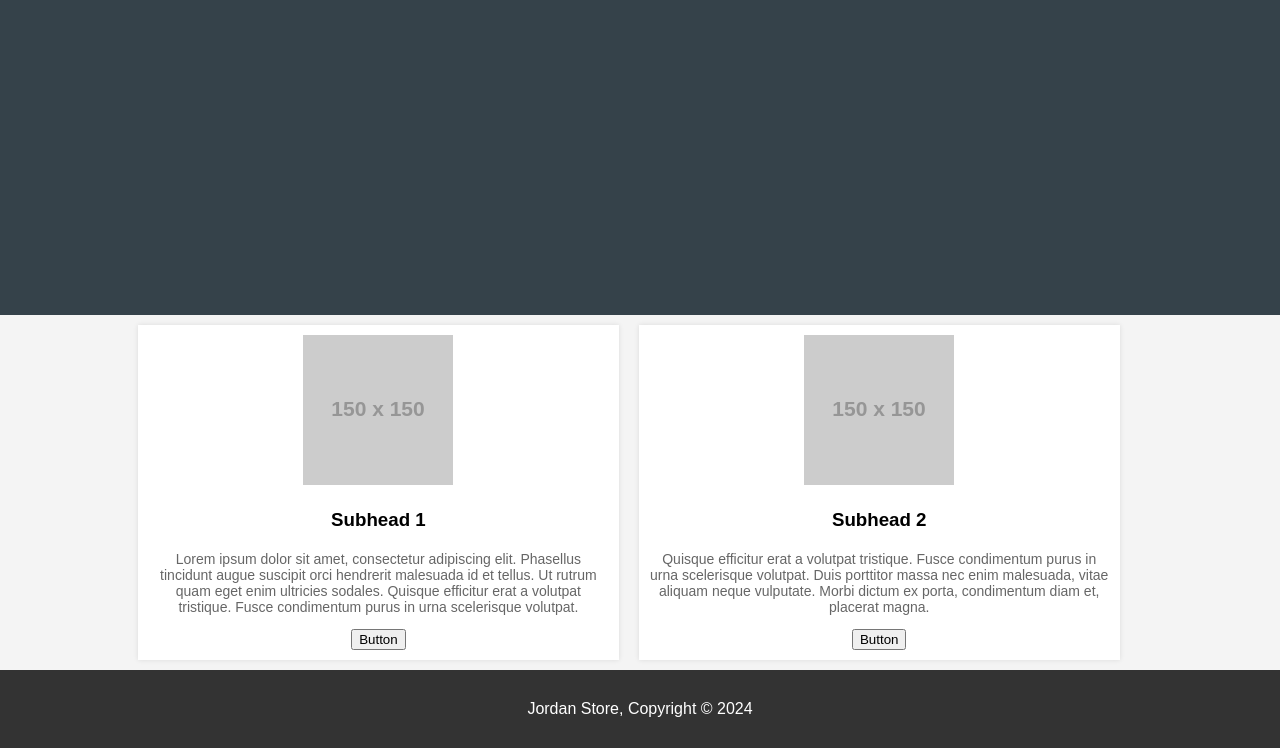
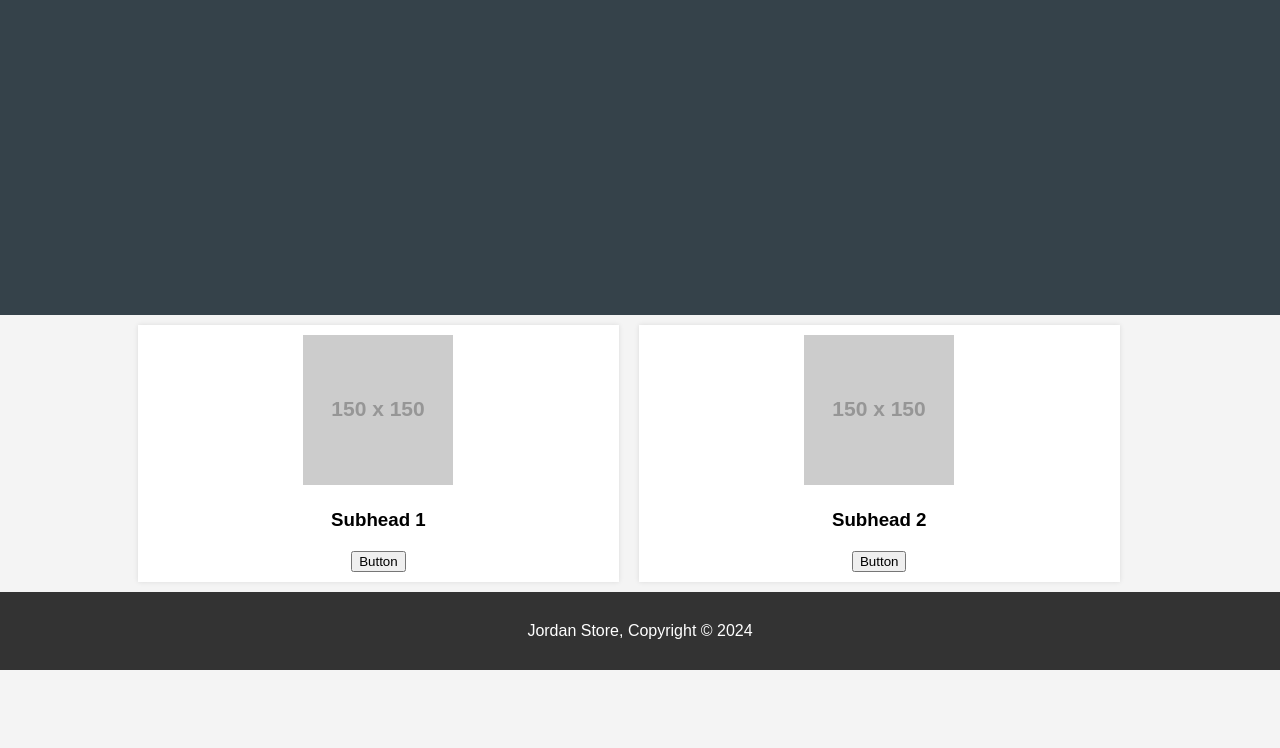
Before and after one commit to Ohmh997/index.html, a plain HTML site: page index.Html in a window 1280 px wide. Shown: the part 288-1036 px from the top of the page. After the commit the page ends 958 px from the top, so only its background shows below. Drawn offline with Linux system fonts and the light colour scheme; placeholder pictures from the web are drawn by us.

Commit message:
Update index.Html

```diff
--- a/index.Html
+++ b/index.Html
@@ -132,13 +132,13 @@
         <div class="box">
             <img src="https://via.placeholder.com/150" alt="Placeholder Image">
             <h3>Subhead 1</h3>
-            <p>Lorem ipsum dolor sit amet, consectetur adipiscing elit. Phasellus tincidunt augue suscipit orci hendrerit malesuada id et tellus. Ut rutrum quam eget enim ultricies sodales. Quisque efficitur erat a volutpat tristique. Fusce condimentum purus in urna scelerisque volutpat.</p>
+            <p></p>
             <button>Button</button>
         </div>
         <div class="box">
             <img src="https://via.placeholder.com/150" alt="Placeholder Image">
             <h3>Subhead 2</h3>
-            <p>Quisque efficitur erat a volutpat tristique. Fusce condimentum purus in urna scelerisque volutpat. Duis porttitor massa nec enim malesuada, vitae aliquam neque vulputate. Morbi dictum ex porta, condimentum diam et, placerat magna.</p>
+            <p></p>
             <button>Button</button>
         </div>
     </div>
```
